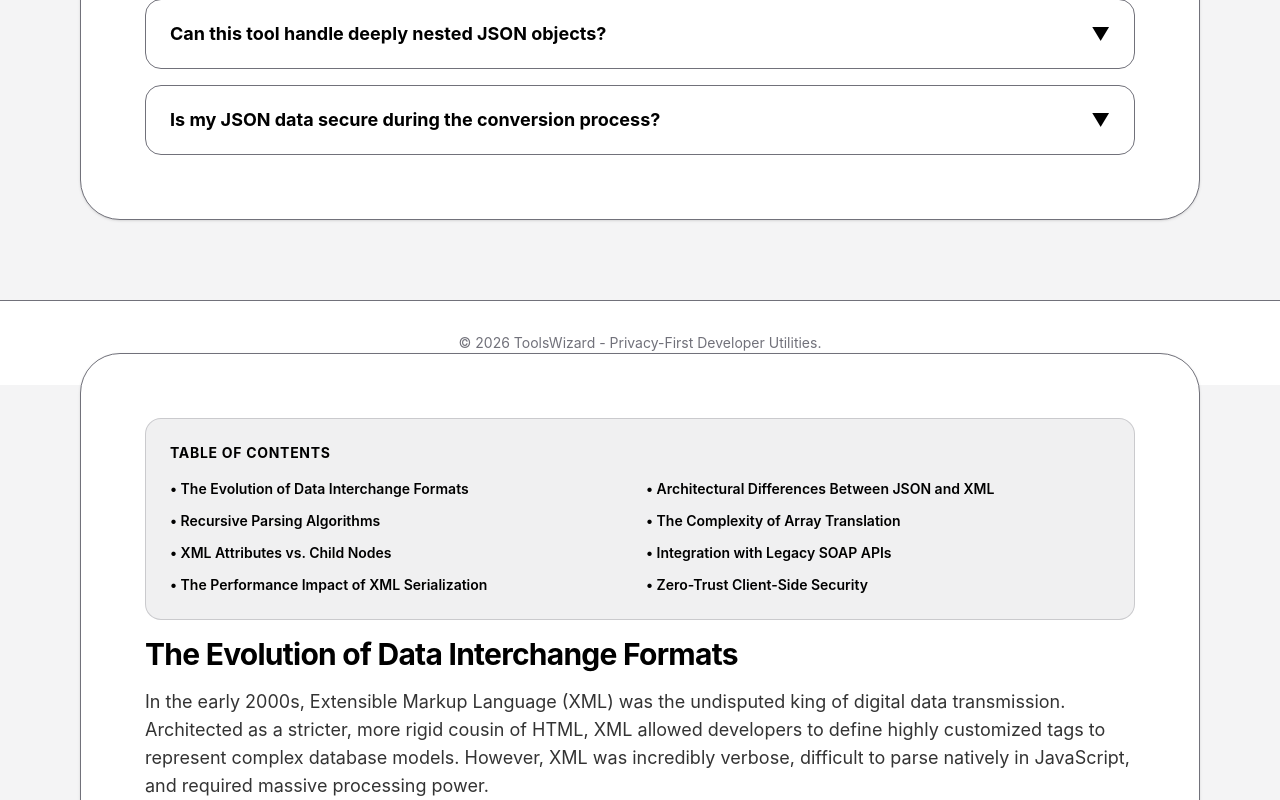
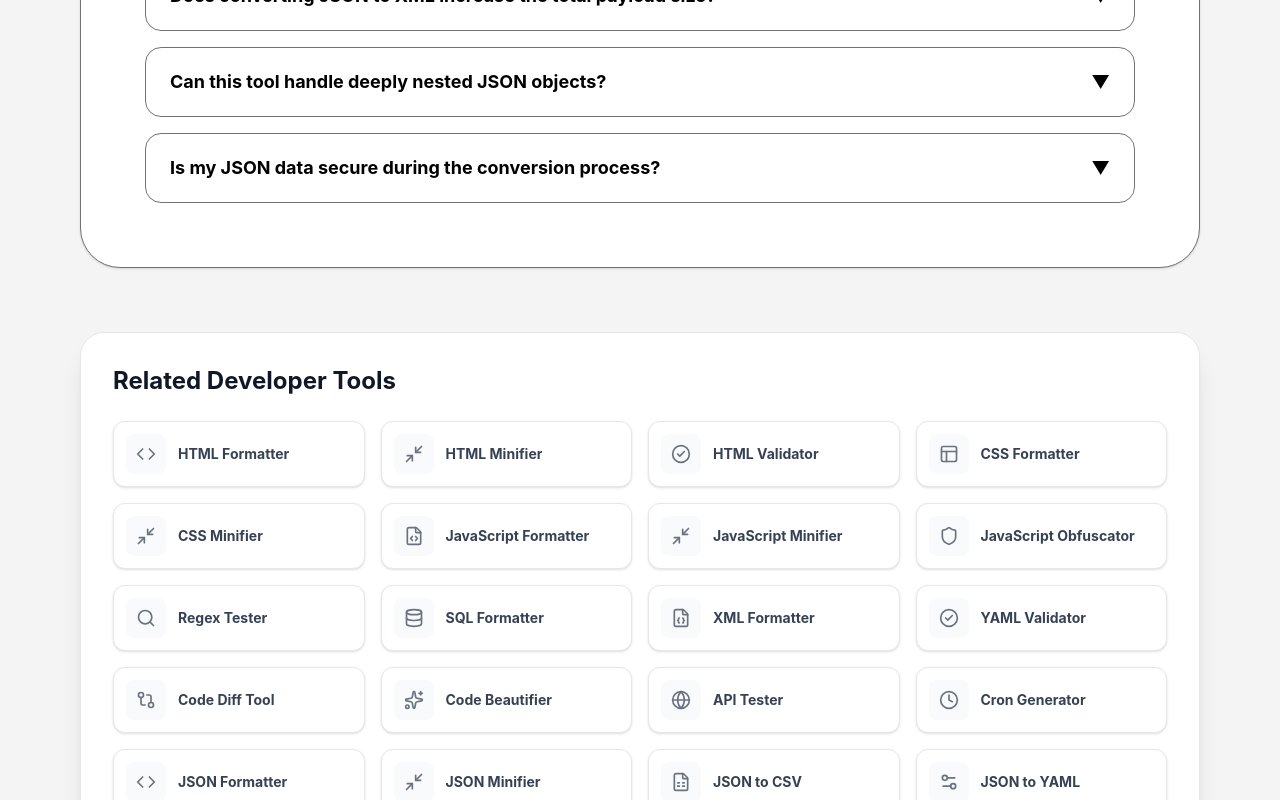
Before and after one commit to calcdeveloper/calculator, a Next.js app in the folder next-calculators/: page /tools/developer-tools/json-xml in a window 1280 px wide. Shown: the part 5122-5922 px from the top of the page. Built offline with nearby package versions, Linux system fonts and the light colour scheme; no server answers.

Commit message:
Updated JSON to XML tool

```diff
--- a/next-calculators/src/app/tools/developer-tools/json-xml/JSONtoXMLClient.jsx
+++ b/next-calculators/src/app/tools/developer-tools/json-xml/JSONtoXMLClient.jsx
@@ -6,7 +6,6 @@ import {
   CheckCircle2, ShieldCheck, Zap, Info, ChevronRight,
   Code2, Braces, Terminal, FileOutput
 } from 'lucide-react';
-import JSONtoXMLSeo from "@/components/tools/JSONtoXMLSeo";
 
 export default function JSONtoXMLClient() {
   const [jsonInput, setJsonInput] = useState('');
@@ -183,13 +182,8 @@ export default function JSONtoXMLClient() {
             <p className="text-dev-gray leading-relaxed text-sm">Perfect for integrating legacy XML systems with modern JSON APIs. Get standardized XML headers and clean tagging.</p>
           </div>
         </section>
-
-        <JSONtoXMLSeo />
       </main>
 
-      <footer className="bg-dev-white border-t border-dev-gray py-8 px-6">
-        <p className="text-sm text-dev-gray text-center">© 2026 ToolsWizard - Privacy-First Developer Utilities.</p>
-      </footer>
     </div>
   );
 }
```
